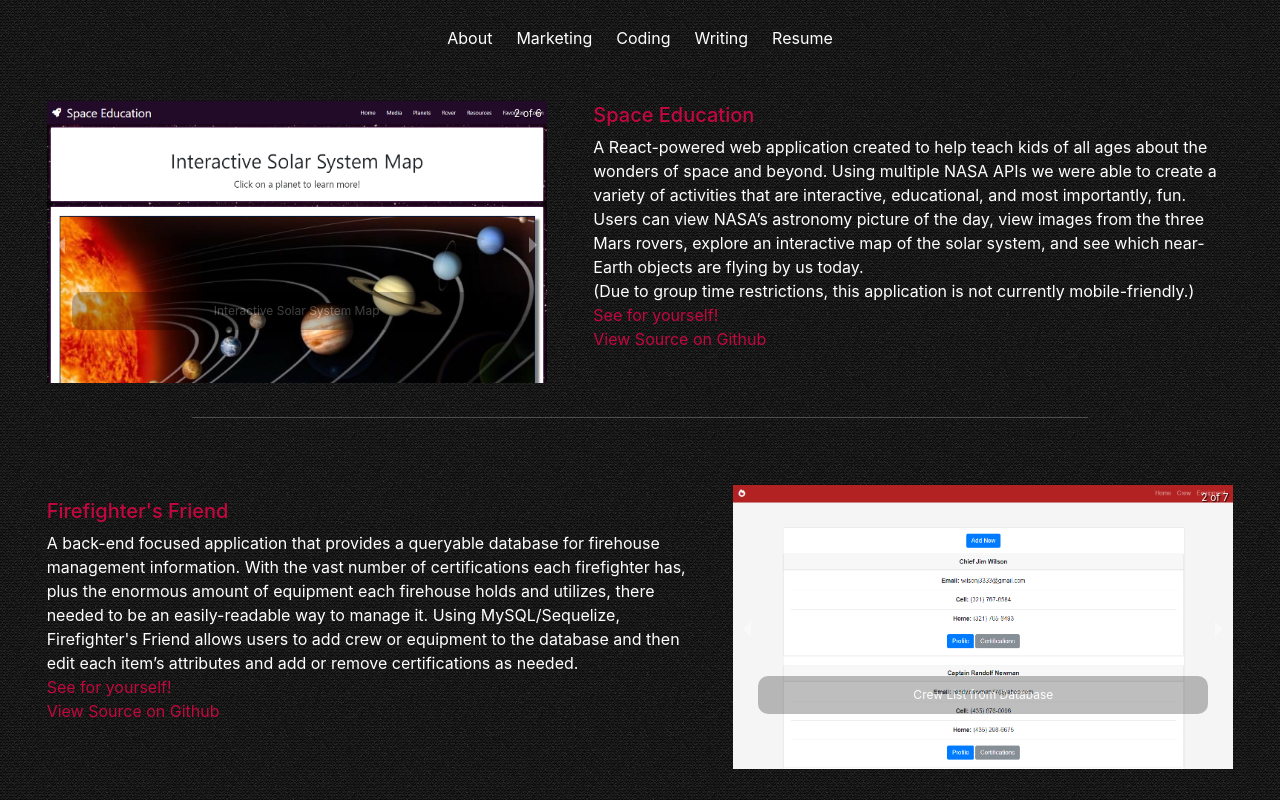
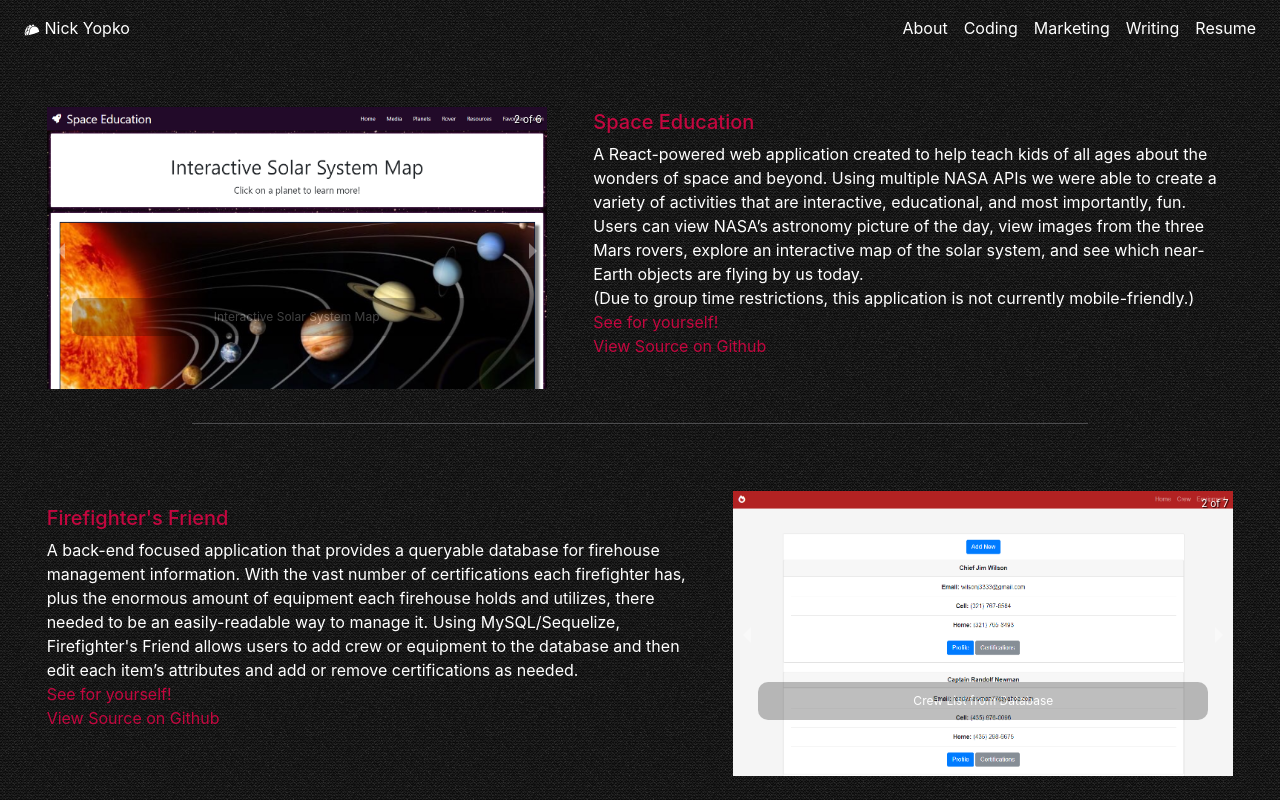
Before and after one commit to nyopko/Personal-Website, a React (Create React App) app: page /coding in a window 1280 px wide. Shown: the top 800 px of the page. Built offline with nearby package versions, Linux system fonts and the light colour scheme.

Commit message:
New navbar, mobile testing push

```diff
--- a/src/App.css
+++ b/src/App.css
@@ -43,7 +43,7 @@
 
 #navBar{
   background: none!important;
-  display: none;
+  /* display: none; */
 }
 
 .TitlePageWrapper{
@@ -224,6 +224,10 @@ margin-top: 10%;
 #subPageHeader{
   text-align: center;
   margin-top: 2%;
+}
+
+#move{
+  margin-left: 1%;
 }
 
 #subPageName{
--- a/src/Components/Nav/index.js
+++ b/src/Components/Nav/index.js
@@ -1,41 +1,78 @@
 import React from 'react';
 
-// import './style.css';
+// icons
+import {GiTacos} from "react-icons/gi";
 
 function Nav() {
     return (
-        <nav id="navBar" className="navbar static-top navbar-expand-md navbar-dark bg-light">
-    <div className="navbar-collapse collapse w-100 order-1 order-md-0 dual-collapse2">
+<nav id="navBar" class="navbar navbar-expand-md navbar-dark bg-dark">
+    <div class="navbar-collapse collapse w-100 order-1 order-md-0 dual-collapse2">
+        <ul class="navbar-nav mr-auto">
+            <li class="nav-item active">
+                <a class="nav-link" href="/"><GiTacos /> Nick Yopko</a>
+            </li>
+        </ul>
     </div>
-    <div className="mx-auto order-0">
+    <div class="mx-auto order-0">
     <button className="navbar-toggler" type="button" data-toggle="collapse" data-target=".dual-collapse2">
         <span className="navbar-toggler-icon"></span>
       </button>
     </div>
-    <div className="navbar-collapse collapse w-100 order-3 dual-collapse2">
-      <ul className="navbar-nav ml-auto">
-      <li className="nav-item">
-          <a id="navLink" className="nav-link active" href="/"><b>Nick Yopko</b></a>
+    <div class="navbar-collapse collapse w-100 order-3 dual-collapse2">
+        <ul class="navbar-nav ml-auto">
+            <li class="nav-item active">
+                <a class="nav-link" href="/about">About</a>
             </li>
-        <li className="nav-item">
-          <a id="navLink" className="nav-link active" href="/about">About</a>
+            <li class="nav-item active">
+                <a class="nav-link" href="/coding">Coding</a>
             </li>
-        <li className="nav-item">
-          <a id="navLink" className="nav-link active" href="/marketing">Marketing</a>
+            <li class="nav-item active">
+                <a class="nav-link" href="/marketing">Marketing</a>
             </li>
-        <li className="nav-item">
-          <a id="navLink" className="nav-link active" href="/coding">Coding</a>
+            <li class="nav-item active">
+                <a class="nav-link" href="/writing">Writing</a>
             </li>
-        <li className="nav-item">
-          <a id="navLink" className="nav-link active" href="/writing">Writing</a>
-        </li>
-        <li className="nav-item">
-          <a id="navLink" className="nav-link active" href="/resume">Resume</a>
+            <li class="nav-item active">
+                <a class="nav-link" href="/resume">Resume</a>
             </li>
         </ul>
     </div>
 </nav>
 
+
+
+  //       <nav id="navBar" className="navbar static-top navbar-expand-md navbar-dark bg-light">
+  //   <div className="navbar-collapse collapse w-100 order-1 order-md-0 dual-collapse2">
+  //   </div>
+  //   <div className="mx-auto order-0">
+  //     <button className="navbar-toggler" type="button" data-toggle="collapse" data-target=".dual-collapse2">
+  //       <span className="navbar-toggler-icon"></span>
+  //     </button>
+  //   </div>
+  //   <div className="navbar-collapse collapse w-100 order-3 dual-collapse2">
+  //     <ul className="navbar-nav ml-auto">
+  //     <li className="nav-item">
+  //         <a id="navLink" className="nav-link active" href="/"><b>Nick Yopko</b></a>
+  //       </li>
+  //       <li className="nav-item">
+  //         <a id="navLink" className="nav-link active" href="/about">About</a>
+  //       </li>
+  //       <li className="nav-item">
+  //         <a id="navLink" className="nav-link active" href="/marketing">Marketing</a>
+  //       </li>
+  //       <li className="nav-item">
+  //         <a id="navLink" className="nav-link active" href="/coding">Coding</a>
+  //       </li>
+  //       <li className="nav-item">
+  //         <a id="navLink" className="nav-link active" href="/writing">Writing</a>
+  //       </li>
+  //       <li className="nav-item">
+  //         <a id="navLink" className="nav-link active" href="/resume">Resume</a>
+  //       </li>
+  //     </ul>
+  //   </div>
+  // </nav>
+
     );
 }
 
--- a/src/Pages/about.js
+++ b/src/Pages/about.js
@@ -25,7 +25,7 @@ class App extends Component {
                     justify="center"
                     alignItems="center"
                 >
-                    <SubPageHeader />
+                    {/* <SubPageHeader /> */}
                     <Grid
                     container
                     direction="row"
--- a/src/Pages/coding.js
+++ b/src/Pages/coding.js
@@ -46,7 +46,7 @@ class App extends Component {
                     justify="center"
                     alignItems="center"
                 >
-                    <SubPageHeader />
+                    {/* <SubPageHeader /> */}
                     <Grid
                         container
                         direction="row"
--- a/src/Pages/editoral.js
+++ b/src/Pages/editoral.js
@@ -19,7 +19,7 @@ class App extends Component {
                     justify="center"
                     alignItems="center"
                 >
-                    <SubPageHeader />
+                    {/* <SubPageHeader /> */}
                     <hr />
                     <Grid
                         container
--- a/src/Pages/marketing.js
+++ b/src/Pages/marketing.js
@@ -20,7 +20,7 @@ class App extends Component {
                     justify="center"
                     alignItems="center"
                 >
-                    <SubPageHeader />
+                    {/* <SubPageHeader /> */}
                     <Grid
                         container
                         direction="row"
--- a/src/Pages/resume.js
+++ b/src/Pages/resume.js
@@ -20,7 +20,7 @@ class App extends Component {
                     justify="center"
                     alignItems="center"
                 >
-                    <SubPageHeader />
+                    {/* <SubPageHeader /> */}
                     <Resume />
                 </Grid>
             </div>
```
Lines whose indentation alone changed are shown as unchanged.
